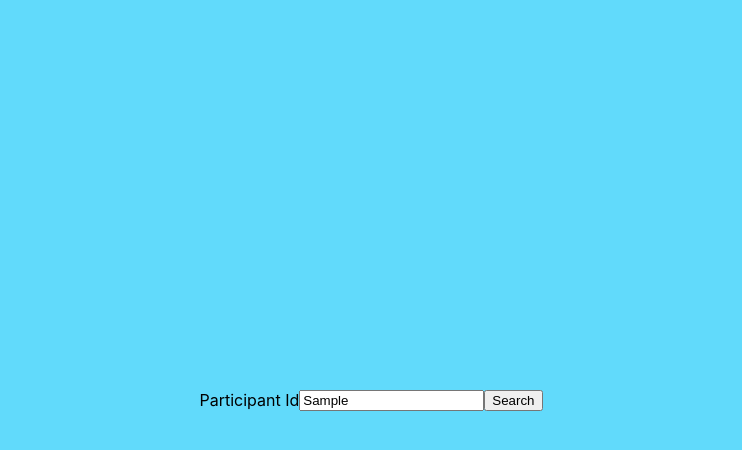
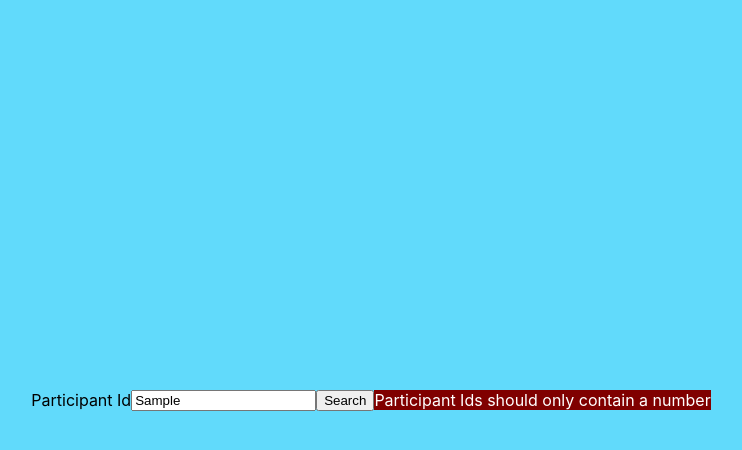
Before and after one commit to saramah/grail-takehome, a React (Create React App) app: page / in a window 1280 px wide. Both pictures are taken after typing "Sample" into the empty fields and a click on the button "Search". Shown: the top 450 px of the page, without its empty margins (269-1011 px from the left). Built offline with nearby package versions, Linux system fonts and the light colour scheme.

Commit message:
feat: add in search box validation

```diff
--- a/src/App.css
+++ b/src/App.css
@@ -46,3 +46,8 @@
   justify-content: center;
   background-color: #61dafb;
 }
+
+.ErrorBox {
+  color: white;
+  background-color: maroon;
+}
--- /dev/null
+++ b/src/ErrorBox.tsx
@@ -0,0 +1,10 @@
+import React from "react";
+
+export interface ErrorBoxProps {
+    message?: string
+}
+
+export function ErrorBox(props: ErrorBoxProps) {
+
+    return (<p className="ErrorBox">{props.message ?? "There was a problem"}</p>);
+}
--- a/src/SearchPage.tsx
+++ b/src/SearchPage.tsx
@@ -1,4 +1,5 @@
 import React, { useState } from "react"
+import { ErrorBox } from "./ErrorBox.tsx"
 
 export interface SearchPageProps {
     search: (term: string) => void
@@ -6,11 +7,29 @@ export interface SearchPageProps {
 
 export function SearchPage(props: SearchPageProps) {
 
+    const [showErrorState, setShowErrorState] = useState(false)
+
     const participantId = "participant-id"
+    const validationError = "Participant Ids should only contain a number"
+
+    const searchInputIsValid = (input: HTMLInputElement) => {
+        // we'd put in validation for our participant ids here
+        // since we are currently assuming that ids are monotonically increasing
+        // integers, it's enough to make sure that we get a number if we try to
+        // convert the string to a number
+        return !Number.isNaN(Number.parseInt(input.value));
+    }
 
     const onSearchClick = () => {
         const inputField = document.getElementById(participantId) as HTMLInputElement
-        props.search(inputField.value ?? "");
+
+        if (searchInputIsValid(inputField)) {
+            setShowErrorState(false);
+            props.search(inputField.value ?? "");
+        } else {
+            setShowErrorState(true);
+        }
+
     };
 
     return (
@@ -18,6 +37,7 @@ export function SearchPage(props: SearchPageProps) {
             <label htmlFor="participant-id">Participant Id</label>
             <input type="text" id={participantId} name={participantId} />
             <button name="Search" onClick={onSearchClick} onSubmit={onSearchClick}>Search</button>
+            {showErrorState && <ErrorBox message={validationError} />}
         </div>
     )
 }
```
